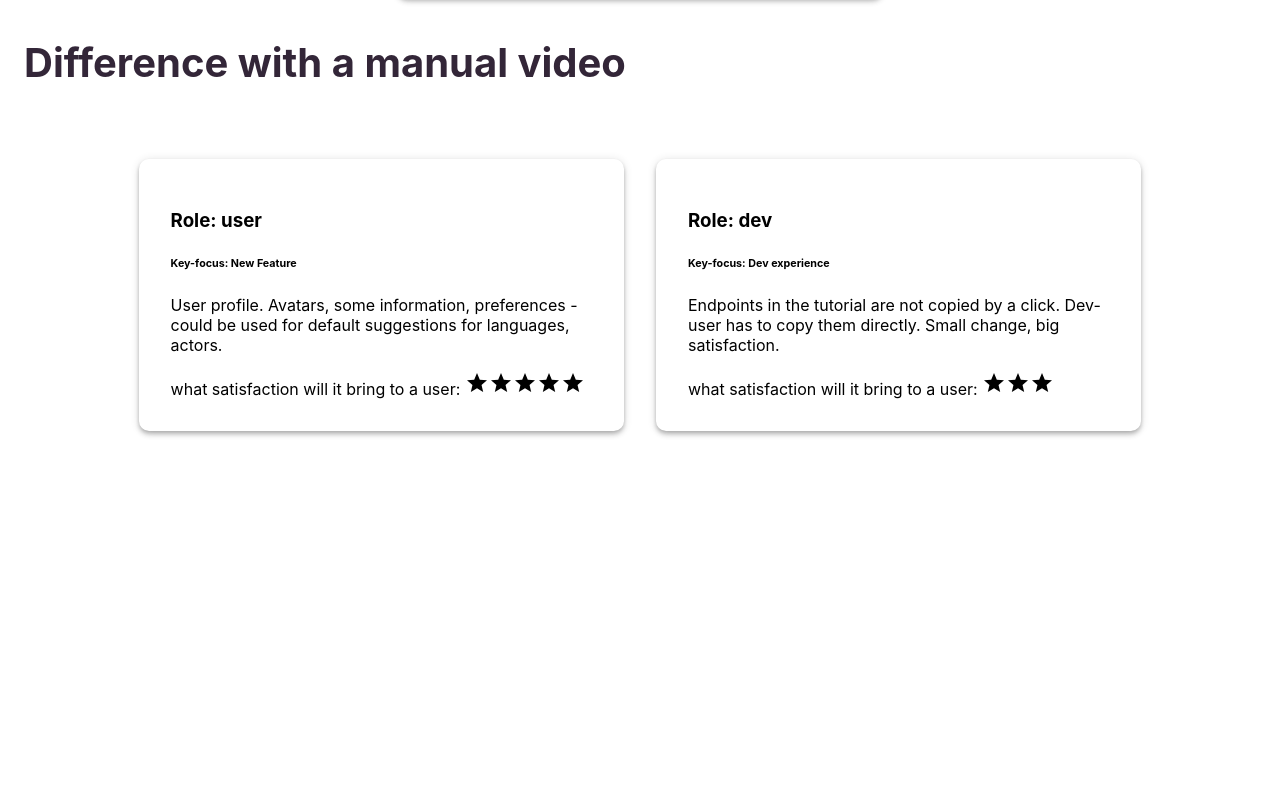
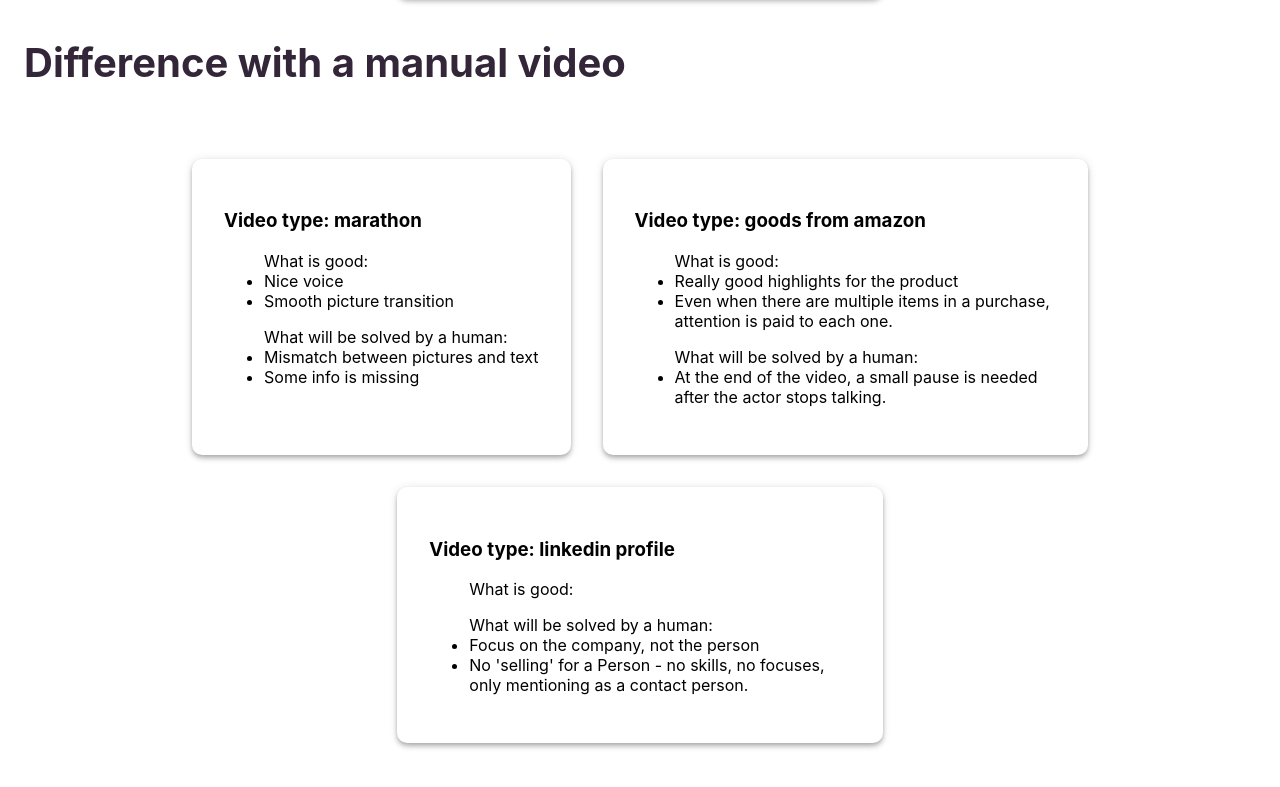
Before and after one commit to katerynabugaieva/oxolo, a React (Create React App) app: page / in a window 1280 px wide. Shown: the part 3309-4096 px from the top of the page. Before the commit the page ends 3900 px from the top, so only its background shows below. Built offline with nearby package versions, Linux system fonts and the light colour scheme.

Commit message:
manual diff

```diff
--- a/src/FAQ.tsx
+++ b/src/FAQ.tsx
@@ -4,6 +4,7 @@ import data from "../src/data.json";
 import StarIcon from "@mui/icons-material/Star";
 
 const FAQ: FC = () => {
+  console.log(data[3]);
   return (
     <div>
       <div className="content">
@@ -148,13 +149,21 @@ const FAQ: FC = () => {
                 {data[3].map((diff: any) => {
                   return (
                     <div className="list-item-container">
-                      <h3>Role: {diff.role}</h3>
-                      <h6>Key-focus: {diff.point}</h6>
-                      <p>{diff.comment}</p>
-                      what satisfaction will it bring to a user:{" "}
-                      {[...Array(diff.rating)].map((e, i) => (
-                        <StarIcon />
-                      ))}
+                      <h3>Video type: {diff.video}</h3>
+                      <ul>
+                        What is good:
+                        {diff.positive &&
+                          diff.positive.map((pros: any, key: number) => (
+                            <li key={key}>{pros}</li>
+                          ))}
+                      </ul>
+                      <ul>
+                        What will be solved by a human:
+                        {diff.negative &&
+                          diff.negative.map((pros: any, key: number) => (
+                            <li key={key}>{pros}</li>
+                          ))}
+                      </ul>
                     </div>
                   );
                 })}
--- a/src/data.json
+++ b/src/data.json
@@ -90,17 +90,29 @@
 ],
 [
     {
-        "role": "user",
-        "point": "New Feature",
-        "comment": "User profile. Avatars, some information, preferences - could be used for default suggestions for languages, actors.",
-        "rating": 5
+        "video": "marathon",
+        "positive": ["Nice voice", "Smooth picture transition"],
+        "negative":["Mismatch between pictures and text", "Some info is missing"]
+
     },
 
     {
-        "role": "dev",
-        "point": "Dev experience",
-        "comment": "Endpoints in the tutorial are not copied by a click. Dev-user has to copy them directly. Small change, big satisfaction.",
-        "rating": 3
+        "video": "goods from amazon",
+    "positive": [
+        "Really good highlights for the product",
+        "Even when there are multiple items in a purchase, attention is paid to each one."
+    ],
+    "negative": [
+        "At the end of the video, a small pause is needed after the actor stops talking. "
+    ]
+    },
+    {
+        "video": "linkedin profile",
+    "positive": [ ],
+    "negative": [
+        "Focus on the company, not the person",
+        "No 'selling' for a Person - no skills, no focuses, only mentioning as a contact person."
+    ]
     }
 ]
 
```
